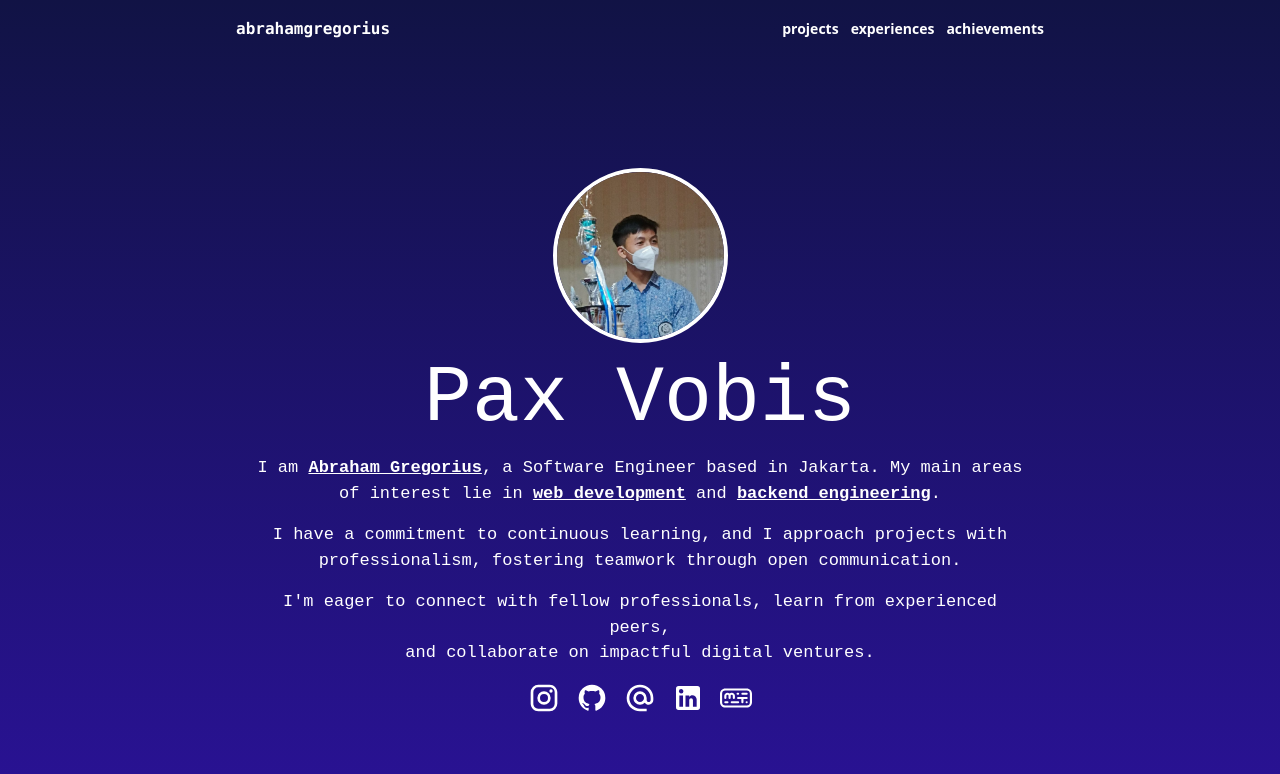
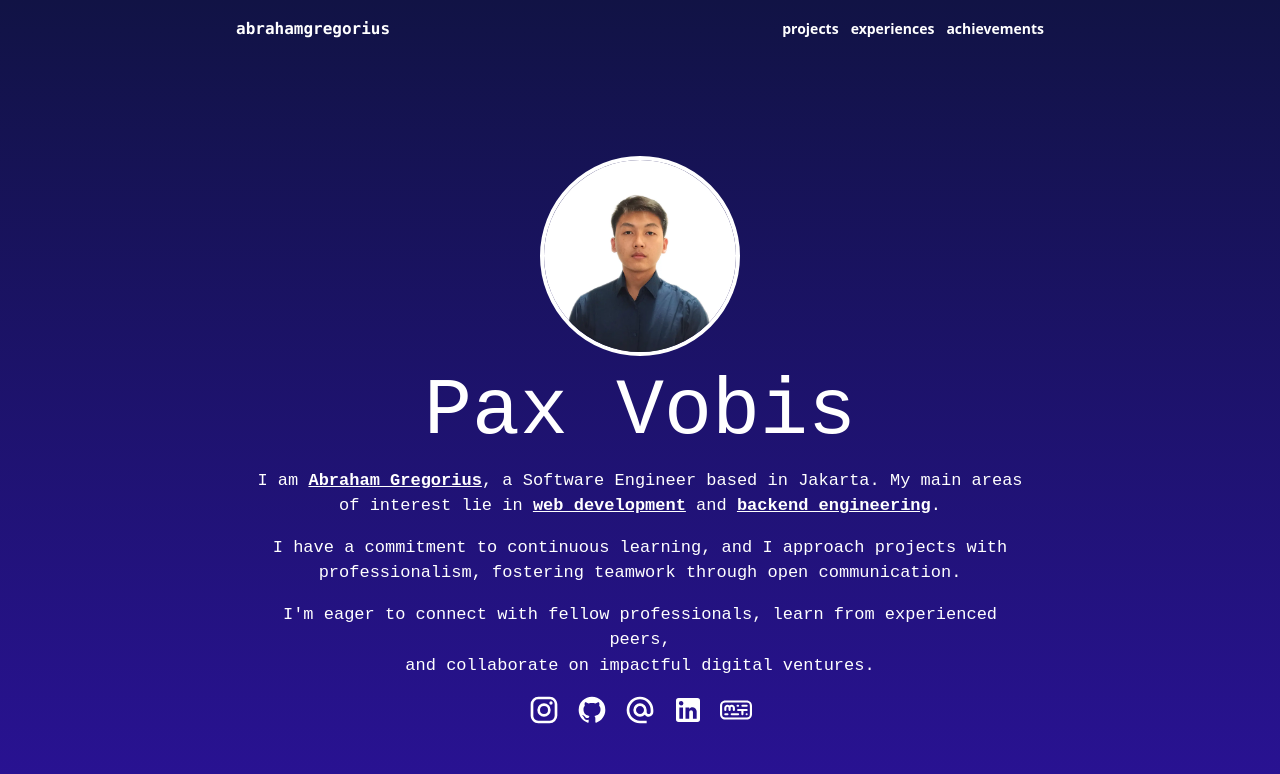
Before and after one commit to abrahamgregorius/webfolder, a React (Vite) app: page / in a window 1280 px wide. Shown: the top 774 px of the page. Built offline with nearby package versions, Linux system fonts and the light colour scheme.

Commit message:
feat: new pfp

```diff
--- a/src/pages/Home.jsx
+++ b/src/pages/Home.jsx
@@ -3,7 +3,7 @@ import '../index.css'
 import '../css/style.css'
 import Section from '../components/Section'
 import Navbar from '../components/Navbar'
-import profile1 from '../assets/profiles-3.png'
+import profile1 from '../assets/profile.webp'
 import { useState } from 'react'
 import BarLoader from 'react-spinners/BarLoader'
 
@@ -31,7 +31,7 @@ function Home() {
                                 <BarLoader size={15}></BarLoader>
                             </div>
                         ) : (
-                           <img className='lg:w-[175px] sm:w-[200px] w-[175px]' src={profile1} alt="" />
+                           <img className='lg:w-[200px] sm:w-[200px] w-[175px] lg:h-[200px] sm:h-[200px] h-[175px] object-cover object-[50%_35%]' src={profile1} alt="" />
                         )
                     }
 
```
Also changed, not shown: src/assets/profile.webp (added).
